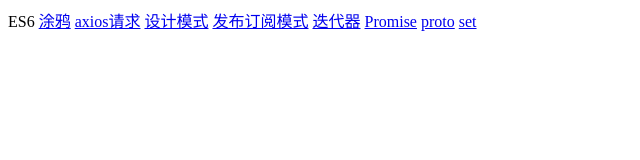
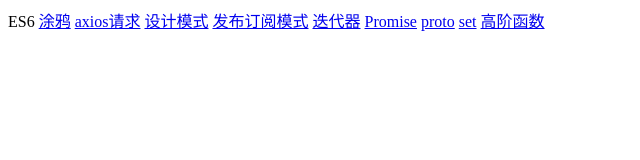
Before and after one commit to rainci/projectES6, a website: page views/index.html in a window 1280 px wide. Shown: the whole page, without its empty margins (0-640 px from the left). Drawn offline with Linux system fonts and the light colour scheme.

Commit message:
add high-fn

```diff
--- a/public/ES6/high-function.js
+++ b/public/ES6/high-function.js
@@ -4,6 +4,7 @@
         let args = [];
         return function(){
             if(!arguments.length){
+                console.log(args)
                 return fn.apply(this,args);
             }
             Array.prototype.push.apply(args,arguments);
@@ -33,7 +34,7 @@
     console.log(`柯里化：最后不传参时计总数，之前只是记录：${costNow()}`) //800
     //如果传参，不传参，再传参，再不传参这几种方式分别调用，则cost中totle不能存在闭包中，应该每次执行时，从新定义。应按照cost2方式定义
     // costNow(300); //未真正求值
-    // console.log(`柯里化2：最后不传参时计总数，之前只是记录：${costNow()}`) //800
+    // console.log(`柯里化2：最后不传参时计总数，之前只是记录：${costNow()}`) //1900
 
 }
 {
--- a/views/index.html
+++ b/views/index.html
@@ -20,6 +20,8 @@
         <a href="./link/promise.html">Promise</a>
         <a href="./link/proto.html">proto</a>
         <a href="./link/set.html">set</a>
+        <a href="./link/high-function.html">高阶函数</a>
+
 
     </div>
 </body>
```
